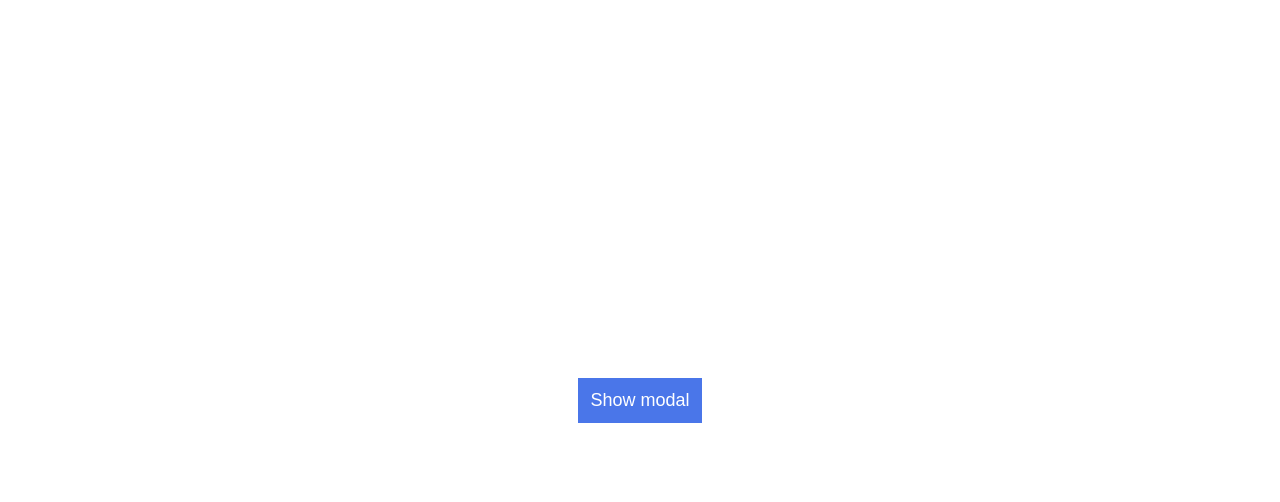
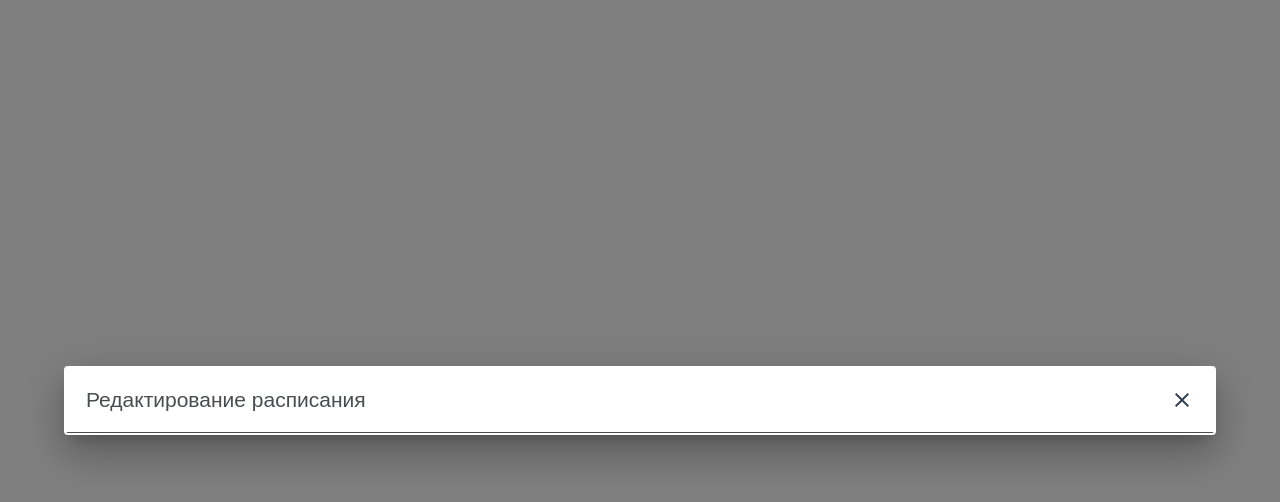
Before and after one commit to aliona-kragel/test-schedule, a React (Create React App) app: page / in a window 1280 px wide. Both pictures are taken after a click on the button "Show modal". Shown: the top 502 px of the page. Built offline with nearby package versions, Linux system fonts and the light colour scheme.

Commit message:
Install MUI library and add DialogWrapper conponent with header and close button

```diff
--- a/package.json
+++ b/package.json
@@ -3,6 +3,10 @@
   "version": "0.1.0",
   "private": true,
   "dependencies": {
+    "@emotion/react": "^11.11.3",
+    "@emotion/styled": "^11.11.0",
+    "@mui/icons-material": "^5.15.5",
+    "@mui/material": "^5.15.5",
     "@testing-library/jest-dom": "^5.17.0",
     "@testing-library/react": "^13.4.0",
     "@testing-library/user-event": "^13.5.0",
--- a/src/App.js
+++ b/src/App.js
@@ -1,6 +1,7 @@
 import { useState } from "react";
 import ShowModalBtn from "./components/ShowModalBtn";
 import styles from "./styles/styles.module.scss";
+import ScheduleModal from "./components/ScheduleModal";
 
 function App() {
   const [open, setOpen] = useState(false);
@@ -13,6 +14,7 @@ function App() {
       <ShowModalBtn onClick={handleClick}>
         Show modal
       </ShowModalBtn>
+      <ScheduleModal open={open} setOpen={setOpen} />
     </div>
   );
 }
--- /dev/null
+++ b/src/components/DialogWrapper/index.jsx
@@ -0,0 +1,23 @@
+import { Dialog } from "@mui/material";
+
+const DialogWrapper = ({ open, onClose, children }) => {
+  return (
+    <Dialog
+      open={open}
+      keepMounted
+      onClose={onClose}
+      aria-describedby="alert-dialog-slide-description"
+      PaperProps={{
+        style: {
+          minWidth: "90vw",
+          background: 'rgba(255, 255, 255)',
+          border: "2px solid rgba(255, 255, 255, 0.1)",
+        },
+      }}
+    >
+      {children}
+    </Dialog>
+  )
+}
+
+export default DialogWrapper;
--- /dev/null
+++ b/src/components/PopupButtonClose/index.jsx
@@ -0,0 +1,12 @@
+import CloseSharpIcon from '@mui/icons-material/CloseSharp';
+import styles from "./styles.module.scss"
+
+const PopupButtonClose = ({ onClick }) => {
+  return (
+    <button onClick={onClick} className={styles.btn}>
+      <CloseSharpIcon fontSize='medium' className={styles.btn__close} />
+    </button>
+  )
+}
+
+export default PopupButtonClose;
--- /dev/null
+++ b/src/components/PopupButtonClose/styles.module.scss
@@ -0,0 +1,13 @@
+@import "../../styles/variables.scss";
+
+.btn{
+  display: flex;
+  align-items: center;
+  gap: 10px;
+  background: none;
+  border: none;
+  cursor: pointer;
+  &__close{
+    color: $close_btn_color;
+  }
+}
--- /dev/null
+++ b/src/components/ScheduleModal/index.jsx
@@ -0,0 +1,21 @@
+import DialogWrapper from "../DialogWrapper";
+import PopupButtonClose from "../PopupButtonClose";
+import styles from "./styles.module.scss";
+
+
+const ScheduleModal = ({ open, setOpen }) => {
+  const handleClose = () => {
+    setOpen(false)
+  }
+  return (
+    <DialogWrapper open={open} onClose={handleClose}>
+      <div className={styles.dialog__header}>
+        <h2>Редактирование расписания</h2>
+        <PopupButtonClose onClick={handleClose} />
+      </div>
+
+    </DialogWrapper>
+  )
+}
+
+export default ScheduleModal;
--- /dev/null
+++ b/src/components/ScheduleModal/styles.module.scss
@@ -0,0 +1,16 @@
+@import "../../styles/variables.scss";
+
+.dialog{
+  &__header {
+    font-size: 14px;
+    display: flex;
+    align-items: center;
+    justify-content: space-between;
+    padding: 20px;
+    border-bottom: 1px solid $main_text_color;
+    h2{
+      color: $main_text_color;
+      font-weight: 200;
+    }
+  }
+}
--- a/src/components/styles.module.scss
+++ b/src/components/ShowModalBtn/styles.module.scss
@@ -1,4 +1,4 @@
-@import "../styles/variables.scss" ;
+@import "../../styles/variables.scss" ;
 
 .show__btn{
   display: flex;
--- a/src/styles/variables.scss
+++ b/src/styles/variables.scss
@@ -1,4 +1,6 @@
 $main_color:rgb(74, 118, 233);
 $secondary_color: rgb(255, 255, 255);
+$main_text_color: rgb(73, 76, 80);
 $hover_color: rgb(46, 92, 208);
 $active_color: rgb(24, 67, 178);
+$close_btn_color: rgb(52, 64, 80);
```
Also changed, not shown: src/components/ShowModalBtn/index.jsx (renamed from src/components/ShowModalBtn.jsx), 1 other file (tests, documents, lock files or other folders).
